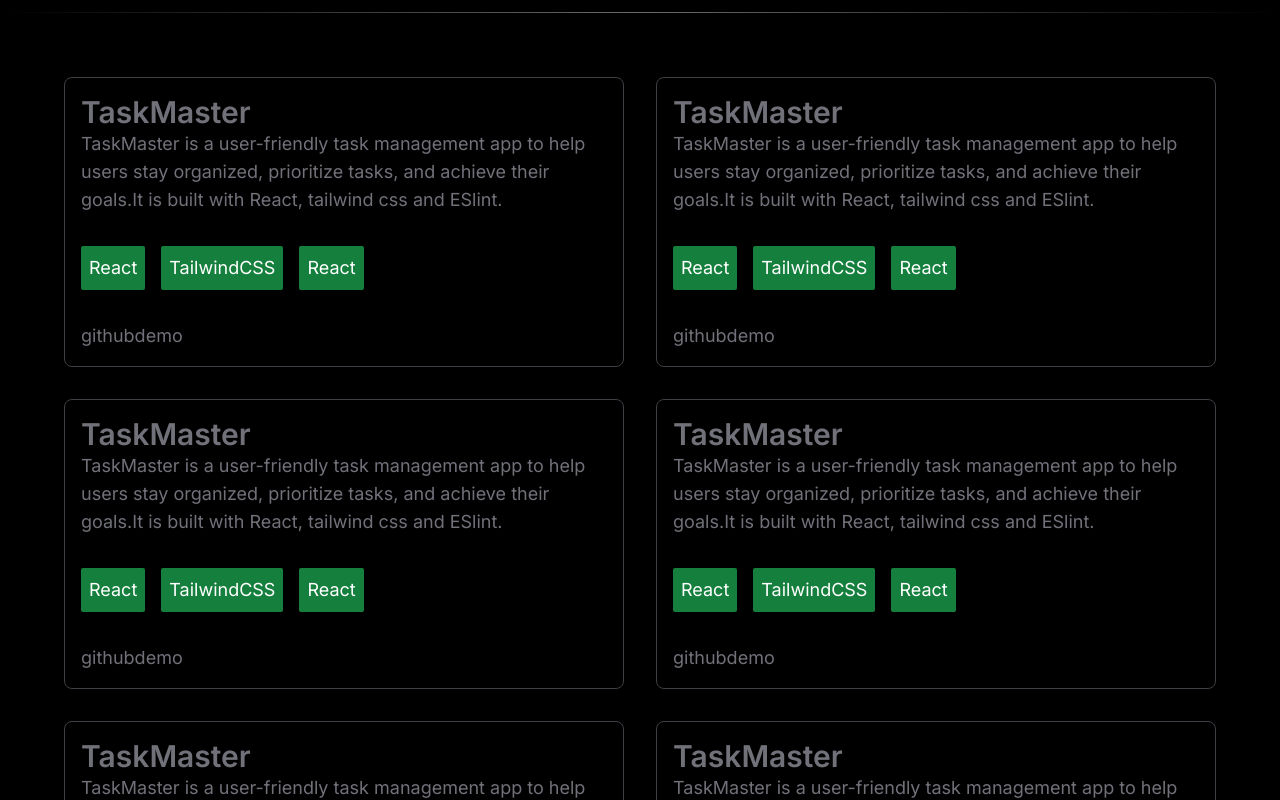
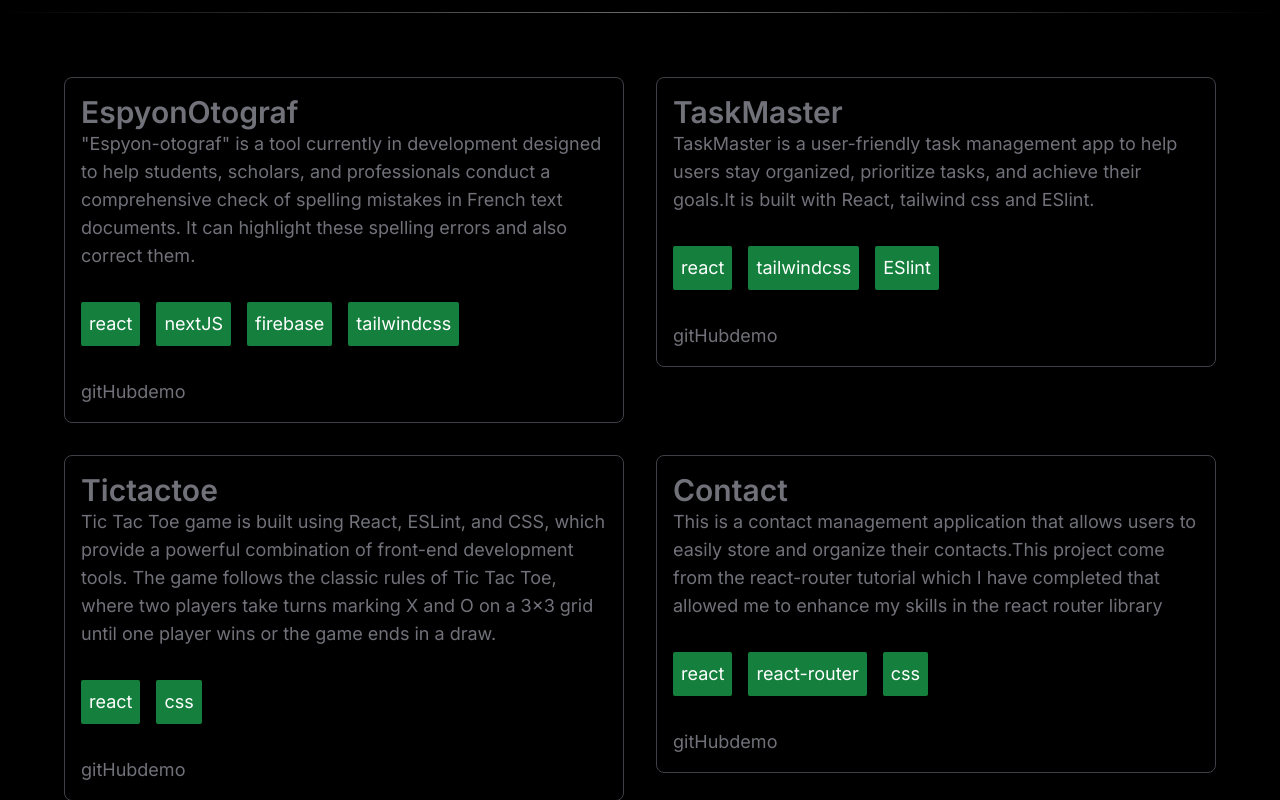
Before and after one commit to sarilusblaise/sarilusblaise-modern-portfolio, a Next.js app: page /projects in a window 1280 px wide. Shown: the part 460-1260 px from the top of the page. Built offline with nearby package versions, Linux system fonts and the light colour scheme.

Commit message:
refactor project page

```diff
--- a/app/lib/projectData.ts
+++ b/app/lib/projectData.ts
@@ -1,4 +1,4 @@
-type ProjectInfo = {name:string, description:string, code:string, demo:string, stacks:string[]}
+export type ProjectInfo = {name:string, description:string, code:string, demo:string, stacks:string[]}
 
 export const projectsData:ProjectInfo[] = [
     {
--- a/app/projects/page.tsx
+++ b/app/projects/page.tsx
@@ -1,6 +1,6 @@
 
 import React from 'react'
-import ProjectCard from '@/app/ui/projects/projectCard'
+import ProjectCards from '@/app/ui/projects/projectCards'
 
 export default function ProjectsPage() {
   return (
@@ -12,14 +12,7 @@ export default function ProjectsPage() {
 
       <div className="  w-screen h-px animate-glow  bg-gradient-to-r from-zinc-300/0 via-zinc-300/50 to-zinc-300/0"></div>
 
-      <div className='grid grid-cols-1 gap-8 place-content-start place-items-start md:grid-cols-2'>
-        <ProjectCard/>
-        <ProjectCard/>
-        <ProjectCard/>
-        <ProjectCard/>
-        <ProjectCard/>
-        <ProjectCard/>
-      </div>
+      <ProjectCards/>
 
     </section>
   )
--- a/app/ui/projects/projectCard.tsx
+++ b/app/ui/projects/projectCard.tsx
@@ -1,22 +1,27 @@
 import React from 'react'
+import Link from 'next/link'
+import { type ProjectInfo } from '@/app/lib/projectData'
+export default function ProjectCard({name,description,code, demo, stacks}:ProjectInfo) {
 
-export default function ProjectCard() {
+
   return (
     <div className='text-zinc-500
      border-zinc-700 border-[.25px] border-solid rounded-lg p-4 flex flex-col  gap-8 text-lg' >
         <div>
-            <h3 className='text-3xl font-semibold'>TaskMaster</h3>
-        <p>TaskMaster is a user-friendly task management app to help users stay organized, prioritize tasks, and achieve their goals.It is built with React, tailwind css and ESlint.</p>
+            <h3 className='text-3xl font-semibold'>{name}</h3>
+        <p>{description}</p>
         </div>
 
         <div className='flex flex-row gap-4'>
-            <span className='bg-green-700 text-white p-2 rounded-sm'>React</span>
-            <span className='bg-green-700 text-white p-2 rounded-sm'>TailwindCSS</span>
-            <span className='bg-green-700 text-white p-2 rounded-sm'>React</span>
+          {
+            stacks.map((stack)=>{
+              return <span key={stack} className='bg-green-700 text-white p-2 rounded-sm'>{stack}</span>
+            })
+          }
         </div>
         <div>
-            <span className=''>github</span>
-            <span>demo</span>
+            <Link href={code}>gitHub</Link>
+            <Link href={demo}>demo</Link>
         </div>
     </div>
   )
--- /dev/null
+++ b/app/ui/projects/projectCards.tsx
@@ -0,0 +1,16 @@
+import React from 'react'
+import ProjectCard from '@/app/ui/projects/projectCard'
+import { projectsData } from '@/app/lib/projectData'
+export default function ProjectCards() {
+  return (
+    <div className='grid grid-cols-1 gap-8 place-content-start place-items-start md:grid-cols-2'>
+        {
+            projectsData.map((data)=>{
+                return <ProjectCard {...data}/>
+            })
+        }
+
+      </div>
+
+  )
+}
```
